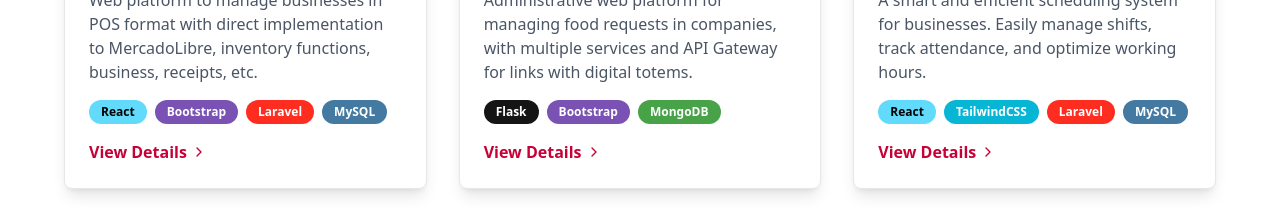
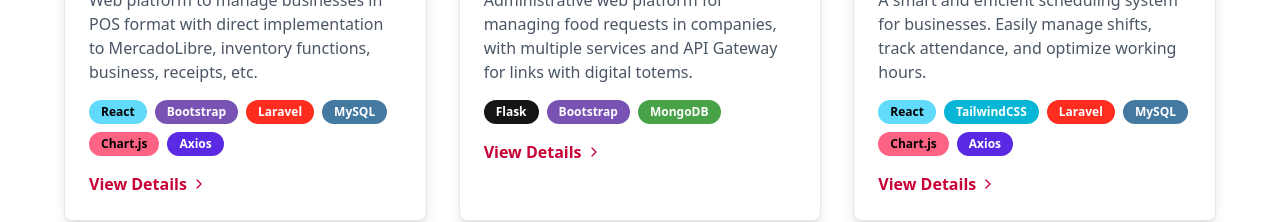
Before and after one commit to AstronautMarkus/astronautmarkus-portfolio, a React (Vite) app in the folder astronautmarkus/: page / in a window 1280 px wide. Shown: the part 2080-2302 px from the top of the page. Built offline with nearby package versions, Linux system fonts and the light colour scheme; no server answers.

Commit message:
feat: add Chart.js and Axios tags to Multi Stock Sync and TurnoMaster projects

```diff
--- a/astronautmarkus/src/pages/home/components/FeaturedProjects.tsx
+++ b/astronautmarkus/src/pages/home/components/FeaturedProjects.tsx
@@ -32,6 +32,8 @@ const projects: Project[] = [
       { name: "Bootstrap", color: "#7952B3", textColor: "white" },
       { name: "Laravel", color: "#FF2D20", textColor: "white" },
       { name: "MySQL", color: "#4479A1", textColor: "white" },
+      { name: "Chart.js", color: "#FF6384", textColor: "black" },
+      { name: "Axios", color: "#5A29E4", textColor: "white" }
     ],
     slug: "multi-stock-sync",
   },
@@ -55,6 +57,8 @@ const projects: Project[] = [
       { name: "TailwindCSS", color: "#06B6D4", textColor: "white" },
       { name: "Laravel", color: "#FF2D20", textColor: "white" },
       { name: "MySQL", color: "#4479A1", textColor: "white" },
+      { name: "Chart.js", color: "#FF6384", textColor: "black" },
+      { name: "Axios", color: "#5A29E4", textColor: "white" }
     ],
     slug: "turnomaster",
   },
```
